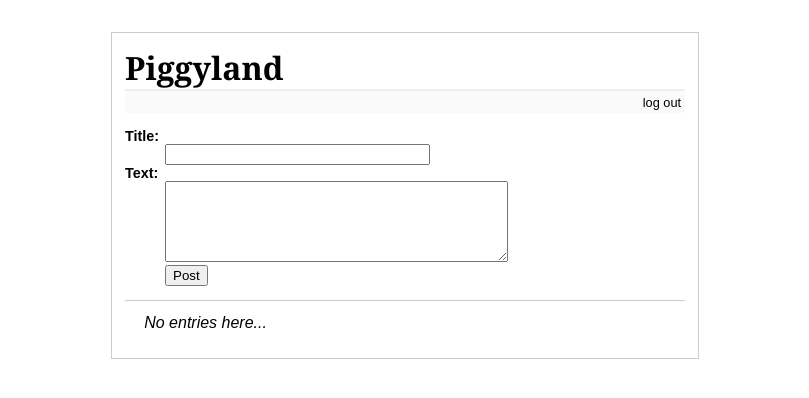
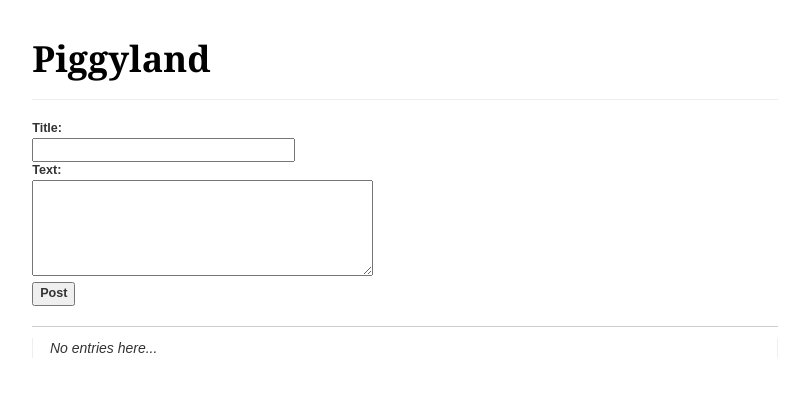
Before and after one commit to ilikeeatingrice/myBlog, a Flask app: page / in a window 1280 px wide. Shown: the top 398 px of the page, without its empty margins (235-1044 px from the left). Run offline with Flask 2, Linux system fonts and the light colour scheme; the visitor is signed in with stand-in values (Sample User, id 1); data that the repository does not hold is empty; some libraries are stand-ins or nearby versions.

Commit message:
add readmore function, UI beautify

```diff
--- a/static/style.css
+++ b/static/style.css
@@ -1,22 +1,28 @@
 body            { font-family: sans-serif; }
-a, h1, h2       {  }
+a:visited {color: black; text-decoration:none;}
+a:hover {color: black; text-decoration:none;}
 h1, h2          { font-family: 'Georgia', serif; margin: 0; }
-h1              { border-bottom: 2px solid #eee; }
-h2              { font-size: 1.2em; }
+h1              { border-bottom: 2px solid #eee; font-weight: bold;}
 
 a         { color:black; text-decoration:none; }
-.page           { margin: 2em auto; width: 35em; border: 1px solid #ccc;
+.page           { margin: 2em auto; width: 60%;
                   padding: 0.8em; background: white; }
-.entries        { list-style: none; margin: 0; padding: 0; }
+.entries        { list-style: none; margin: 0; padding: 0;border-right: 1px solid #eee;border-left: 1px solid #eee; }
 .entries li     { margin: 0.8em 1.2em; }
-.entries li h2  { margin-left: -1em; }
 .add-entry      { font-size: 0.9em; border-bottom: 1px solid #ccc; }
 .add-entry dl   { font-weight: bold; }
 .metanav        { text-align: right; font-size: 0.8em; padding: 0.3em;
                   margin-bottom: 1em; background: #fafafa; }
+.entries h1     { border-bottom: 2px solid #eee; font-weight: 500;}
 .flash          { background: #22FD4C; padding: 0.5em;
                   border: 1px solid #FFFFFF; }
+.time           {color: #AFAFAF}
+p a         {color:green;}
+#site_title {font-weight: bold;margin-bottom: 0.3em;    border-bottom: 0px}
 .error          { background: #f0d6d6; padding: 0.5em; }
+.entry_titile a {color: #484848; font-style:oblique; font-weight: bold;}
+p a:visited {color: #006300;}
+#read_more {font-weight: bold; color:black;}
 .pagination-page-info {
     padding: .6em;
     padding-left: 0;
--- a/templates/layout.html
+++ b/templates/layout.html
@@ -1,7 +1,12 @@
 <!doctype html>
+<html lang="en">
+<head>
   <title>I Love Pig</title>
+  <link rel="stylesheet" href="http://maxcdn.bootstrapcdn.com/bootstrap/3.3.5/css/bootstrap.min.css">
+  <meta name="viewport" content="width=device-width, initial-scale=1">
+  <meta charset="utf-8">
+  <link rel="stylesheet" href="//cdnjs.cloudflare.com/ajax/libs/highlight.js/8.8.0/styles/default.min.css">
   <link rel=stylesheet type=text/css href="{{ url_for('static', filename='style.css') }}">
-<link rel="stylesheet" href="//cdnjs.cloudflare.com/ajax/libs/highlight.js/8.8.0/styles/default.min.css">
   <script src="https://ajax.googleapis.com/ajax/libs/jquery/1.11.3/jquery.min.js"></script>
   <script src="//cdnjs.cloudflare.com/ajax/libs/highlight.js/8.8.0/highlight.min.js"></script>
   <script>
@@ -11,17 +16,13 @@ $(document).ready(function() {
     });
   });
   </script>
+</head>
 <div class=page>
-  <h1><a style="color:black; text-decoration:none" href = "{{url_for('show_entries')}}">Piggyland</a></h1>
-  <div class=metanav>
-  {% if not session.logged_in %}
-    <a href="{{ url_for('login') }}">log in</a>
-  {% else %}
-    <a href="{{ url_for('logout') }}">log out</a>
-  {% endif %}
-  </div>
+  <h1 id="site_title"><a href = "{{url_for('show_entries')}}">Piggyland</a></h1>
+   <hr size=1>
   {% for message in get_flashed_messages() %}
   <div class=flash>{{ message }}</div>
   {% endfor %}
   {% block body %}{% endblock %}
 </div>
+</html>
--- a/templates/show_entries.html
+++ b/templates/show_entries.html
@@ -1,5 +1,6 @@
 {% extends "layout.html" %}
 {% block body %}
+
   {% if session.logged_in %}
     <form action="{{ url_for('add_entry') }}" method=post class=add-entry>
       <dl>
@@ -14,7 +15,13 @@
   <ul class=entries>
     {{ pagination.links }}
   {% for entry in entries %}
-    <li><h2><a href = "{{url_for('show_entry', entryId=entry.entryId)}}">{{ entry.title }}</a></h2><h3>{{entry.time}}</h3>{{ entry.text|safe|markdown }}
+  {% if entry.text|length < 401 %}
+    <li><h2 class="entry_titile"><a href = "{{url_for('show_entry', entryId=entry.entryId)}}">{{ entry.title }}</a></h2><p class="time">{{entry.time}}</p>{{ entry.text|safe|markdown }}
+  <hr size=1>
+  {% else %}
+    <li><h2 class="entry_titile"><a href = "{{url_for('show_entry', entryId=entry.entryId)}}">{{ entry.title }}</a></h2><p class="time">{{entry.time}}</p><p class="entry">{{ entry.text[:400]|safe|markdown }}</p> <p><a id = "read_more" href = "{{url_for('show_entry', entryId=entry.entryId)}}">Read more...</a></p>
+  <hr size=1>
+  {% endif %}
   {% else %}
     <li><em>No entries here...</em>
   {% endfor %}
--- a/templates/show_entry.html
+++ b/templates/show_entry.html
@@ -15,6 +15,6 @@
 
   {% endif %}
   <ul class=entries>
-    <li><h2>{{ entry.title }}</h2><h3>{{entry.time}}</h3>{{ entry.text|safe }}
+    <li><h1>{{ entry.title }}</h1><p>{{entry.time}}</p>{{ entry.text|safe|markdown }}
   </ul>
 {% endblock %}
```
Lines whose indentation alone changed are shown as unchanged.
